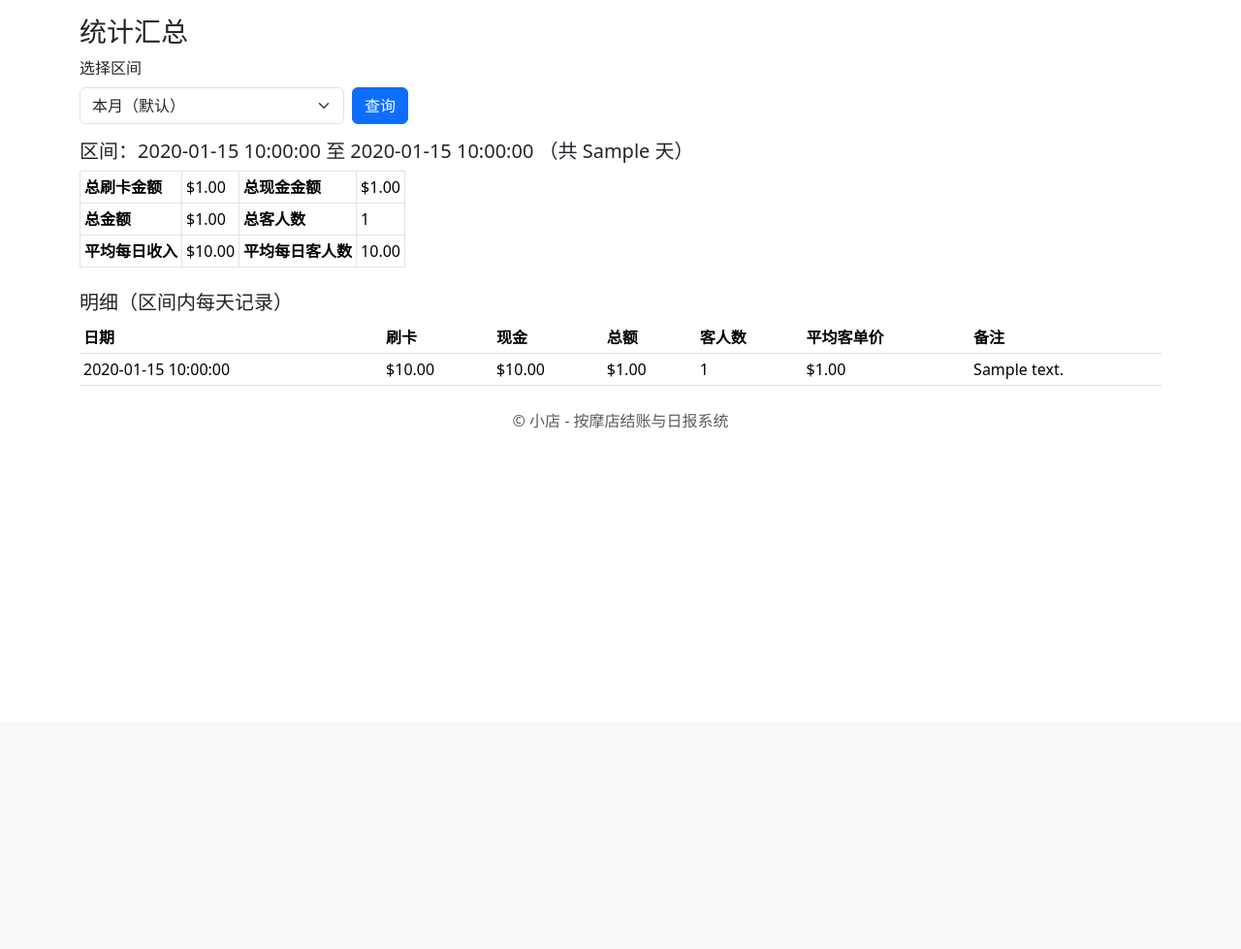
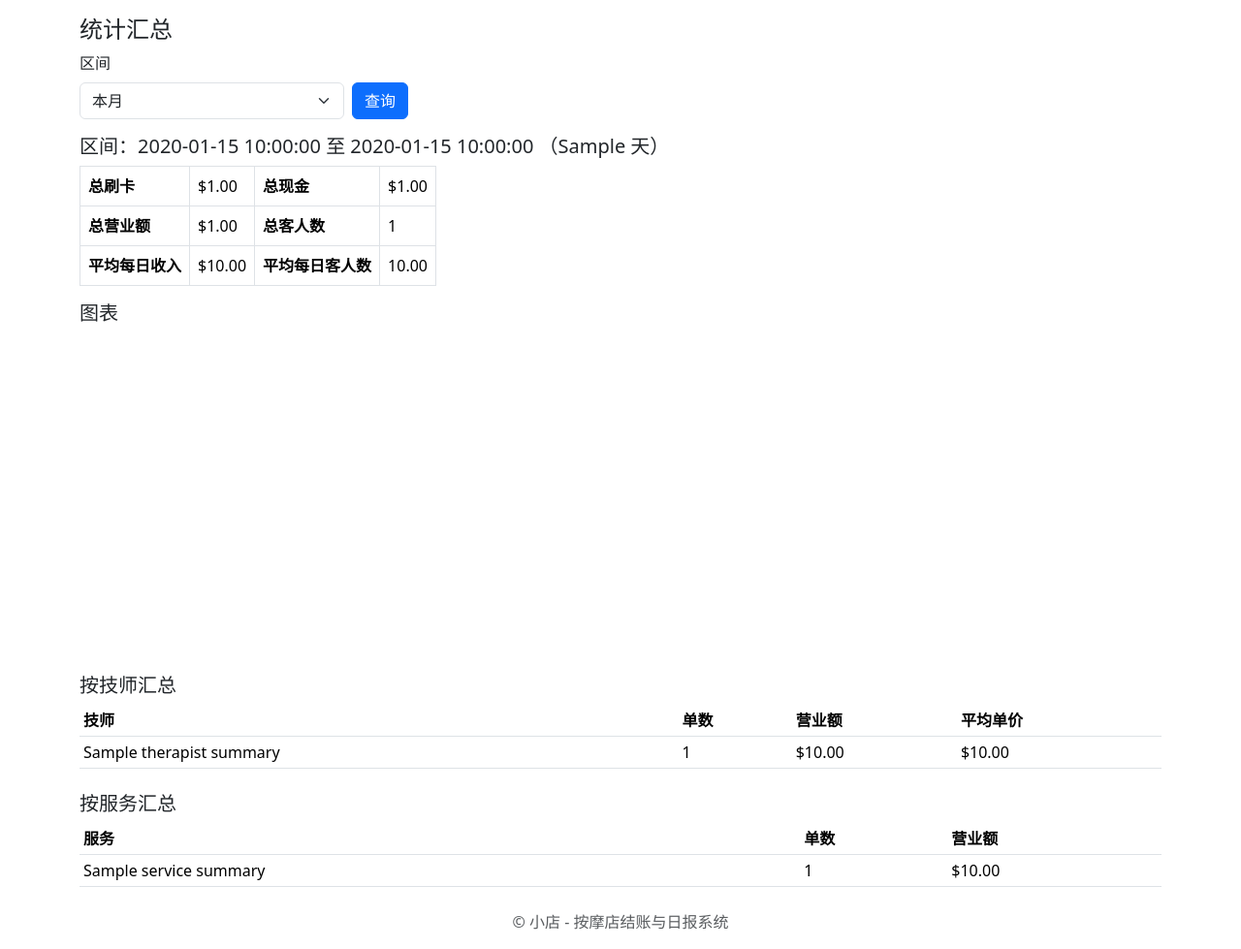
Before and after one commit to zhenliu0513/zhensrelaxingstation, a Flask app: template templates/stats.html in a window 1280 px wide. Shown: the part 56-1035 px from the top of the page at 97% size. Before the commit the page ends 498 px from the top, so only its background shows below. Run offline with Flask 2, Linux system fonts and the light colour scheme; data comes from the database, SQL or seed files in the repository; the template is opened without the code that fills it: most values are stand-ins (such as "Sample title", 1, 10 or a date in 2020); a map, chart or similar area stays blank; parts of the project's set-up code (start-up, migrations or seed data) failed here and were passed over.

Commit message:
Update stats.html

```diff
--- a/templates/stats.html
+++ b/templates/stats.html
@@ -1,91 +1,87 @@
 {% extends "layout.html" %}
 {% block content %}
-<h3>统计汇总</h3>
-
+<h4>统计汇总</h4>
 <form method="post" class="row g-2 mb-3">
   <div class="col-md-3">
-    <label class="form-label">选择区间</label>
+    <label class="form-label">区间</label>
     <select class="form-select" name="range_type" id="range_type" onchange="toggleCustom(this.value)">
-      <option value="this_month">本月（默认）</option>
+      <option value="this_month">本月</option>
       <option value="this_week">本周</option>
-      <option value="custom">自定义区间</option>
+      <option value="custom">自定义</option>
     </select>
   </div>
-  <div class="col-md-3" id="custom_start" style="display:none;">
-    <label class="form-label">开始日期</label>
-    <input class="form-control" type="date" name="start">
+  <div class="col-md-2" id="start_div" style="display:none;">
+    <label class="form-label">开始</label><input class="form-control" type="date" name="start">
   </div>
-  <div class="col-md-3" id="custom_end" style="display:none;">
-    <label class="form-label">结束日期</label>
-    <input class="form-control" type="date" name="end">
+  <div class="col-md-2" id="end_div" style="display:none;">
+    <label class="form-label">结束</label><input class="form-control" type="date" name="end">
   </div>
-  <div class="col-md-3 align-self-end">
+  <div class="col-md-2 align-self-end">
     <button class="btn btn-primary">查询</button>
   </div>
 </form>
 
 <script>
-function toggleCustom(val){
-  if(val === 'custom'){
-    document.getElementById('custom_start').style.display = '';
-    document.getElementById('custom_end').style.display = '';
-  } else {
-    document.getElementById('custom_start').style.display = 'none';
-    document.getElementById('custom_end').style.display = 'none';
-  }
+function toggleCustom(v){
+  document.getElementById('start_div').style.display = (v==='custom'?'':'none')
+  document.getElementById('end_div').style.display = (v==='custom'?'':'none')
 }
 </script>
 
-<div class="mb-4">
-  <h5>区间：{{ summary.start_date }} 至 {{ summary.end_date }} （共 {{ summary.days_span }} 天）</h5>
-  <table class="table table-bordered table-sm w-auto">
-    <tr>
-      <th>总刷卡金额</th><td>${{ "%.2f"|format(summary.total_card) }}</td>
-      <th>总现金金额</th><td>${{ "%.2f"|format(summary.total_cash) }}</td>
-    </tr>
-    <tr>
-      <th>总金额</th><td>${{ "%.2f"|format(summary.total_amount) }}</td>
-      <th>总客人数</th><td>{{ summary.total_customers }}</td>
-    </tr>
-    <tr>
-      <th>平均每日收入</th><td>${{ "%.2f"|format(summary.avg_daily_income) }}</td>
-      <th>平均每日客人数</th><td>{{ "%.2f"|format(summary.avg_daily_customers) }}</td>
-    </tr>
+<div class="mb-3">
+  <h5>区间：{{ summary.start_date }} 至 {{ summary.end_date }} （{{ summary.days_span }} 天）</h5>
+  <table class="table table-bordered w-auto">
+    <tr><th>总刷卡</th><td>${{ "%.2f"|format(summary.total_card) }}</td><th>总现金</th><td>${{ "%.2f"|format(summary.total_cash) }}</td></tr>
+    <tr><th>总营业额</th><td>${{ "%.2f"|format(summary.total_amount) }}</td><th>总客人数</th><td>{{ summary.total_customers }}</td></tr>
+    <tr><th>平均每日收入</th><td>${{ "%.2f"|format(summary.avg_daily_income) }}</td><th>平均每日客人数</th><td>{{ "%.2f"|format(summary.avg_daily_customers) }}</td></tr>
   </table>
 </div>
 
-<h5>明细（区间内每天记录）</h5>
+<h5>图表</h5>
+<div class="row">
+  <div class="col-md-8"><canvas id="incomeChart"></canvas></div>
+  <div class="col-md-4"><canvas id="serviceChart"></canvas></div>
+</div>
+<div class="row mt-3">
+  <div class="col-md-6"><canvas id="therapistChart"></canvas></div>
+</div>
+
+<script>
+function fetchChart(url, cb) {
+  fetch(url).then(r=>r.json()).then(cb)
+}
+const start = "{{ summary.start_date }}";
+const end = "{{ summary.end_date }}";
+fetchChart("{{ url_for('main.chart_income') }}?start="+start+"&end="+end, function(d){
+  const ctx = document.getElementById('incomeChart').getContext('2d');
+  new Chart(ctx, {type:'line', data:{labels:d.labels, datasets:[{label:'每日收入', data:d.data, borderColor:'rgba(75, 192, 192, 1)', backgroundColor:'rgba(75,192,192,0.2)'}]}});
+});
+fetchChart("{{ url_for('main.chart_service') }}?start="+start+"&end="+end, function(d){
+  const ctx = document.getElementById('serviceChart').getContext('2d');
+  new Chart(ctx, {type:'bar', data:{labels:d.labels, datasets:[{label:'按服务收入', data:d.data, backgroundColor:'rgba(54,162,235,0.6)'}]}});
+});
+fetchChart("{{ url_for('main.chart_therapist') }}?start="+start+"&end="+end, function(d){
+  const ctx = document.getElementById('therapistChart').getContext('2d');
+  new Chart(ctx, {type:'bar', data:{labels:d.labels, datasets:[{label:'按技师收入', data:d.data, backgroundColor:'rgba(255,159,64,0.6)'}]}});
+});
+</script>
+
+<h5 class="mt-4">按技师汇总</h5>
 <table class="table table-sm">
-  <thead>
-    <tr>
-      <th>日期</th>
-      <th>刷卡</th>
-      <th>现金</th>
-      <th>总额</th>
-      <th>客人数</th>
-      <th>平均客单价</th>
-      <th>备注</th>
-    </tr>
-  </thead>
+  <thead><tr><th>技师</th><th>单数</th><th>营业额</th><th>平均单价</th></tr></thead>
   <tbody>
-    {% for r in records %}
-    <tr>
-      <td>{{ r.date }}</td>
-      <td>${{ "%.2f"|format(r.card_amount) }}</td>
-      <td>${{ "%.2f"|format(r.cash_amount) }}</td>
-      <td>${{ "%.2f"|format(r.total_amount) }}</td>
-      <td>{{ r.customer_count }}</td>
-      <td>
-        {% if r.customer_count and r.customer_count > 0 %}
-          ${{ "%.2f"|format(r.total_amount / r.customer_count) }}
-        {% else %}
-          N/A
-        {% endif %}
-      </td>
-      <td>{{ r.note }}</td>
-    </tr>
-    {% else %}
-    <tr><td colspan="7" class="text-center">暂无记录</td></tr>
+    {% for name, s in therapist_summaries.items() %}
+    <tr><td>{{ name }}</td><td>{{ s.count }}</td><td>${{ "%.2f"|format(s.revenue) }}</td><td>${{ "%.2f"|format((s.revenue / s.count) if s.count else 0) }}</td></tr>
+    {% endfor %}
+  </tbody>
+</table>
+
+<h5 class="mt-4">按服务汇总</h5>
+<table class="table table-sm">
+  <thead><tr><th>服务</th><th>单数</th><th>营业额</th></tr></thead>
+  <tbody>
+    {% for name, s in service_summary.items() %}
+    <tr><td>{{ name }}</td><td>{{ s.count }}</td><td>${{ "%.2f"|format(s.revenue) }}</td></tr>
     {% endfor %}
   </tbody>
 </table>
```
